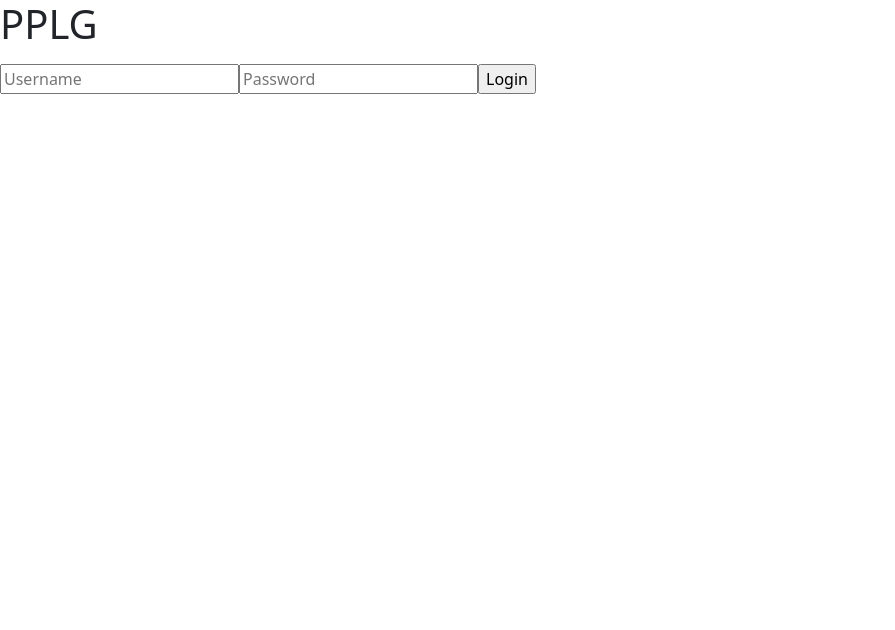
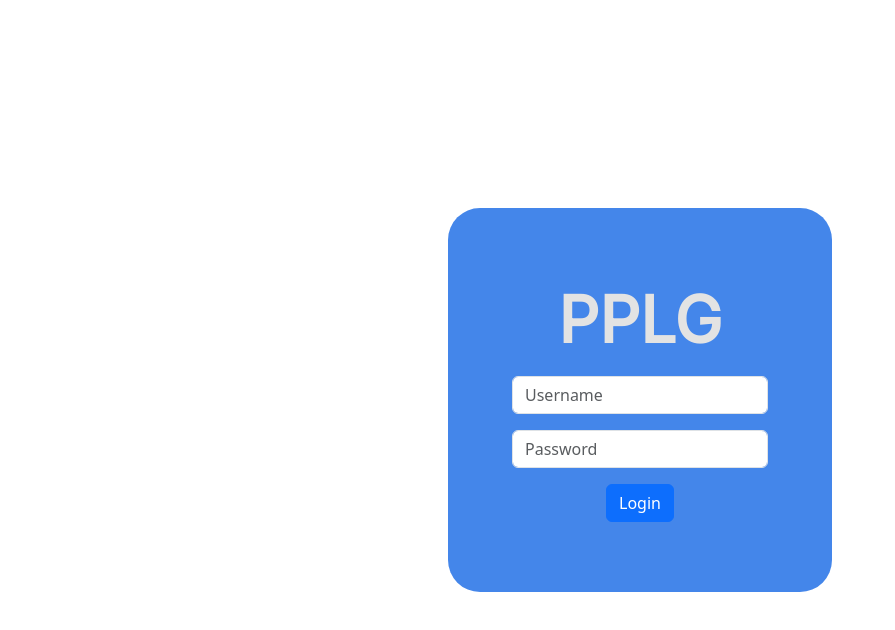
Before and after one commit to fpbismyname/Presensi_PPLG, a React (Vite) app: page / in a window 1280 px wide. Shown: the top 630 px of the page, without its empty margins (0-895 px from the left). Built offline with nearby package versions, Linux system fonts and the light colour scheme.

Commit message:
1.1.1 Updated

```diff
--- a/src/components/Dashboard_1.jsx
+++ b/src/components/Dashboard_1.jsx
@@ -1,18 +1,30 @@
-import React from 'react';
+import React from "react";
 // import '../styles/pages.css';
-import pplg_icon from '../assets/icon.ico';
-import { Card } from 'react-bootstrap';
+import "../styles/Dashboard_1.css";
+import pplg_icon from "../assets/icon.ico";
+import { Card, Container } from "react-bootstrap";
 
 const Dashboard_1 = () => {
-    return (
-        <>
-            <Card>
-                <Card.Title>PPLG</Card.Title>
-                <Card.Subtitle>Pengembangan Perangkat Lunak dan Gim</Card.Subtitle>
-                <Card.Text>Lorem ipsum dolor sit amet, consectetur adipiscing elit, sed do eiusmod tempor incididunt ut labore et dolore magna aliqua. Ut enim ad minim veniam, quis nostrud exercitation ullamco laboris nisi ut aliquip ex ea commodo consequat. Duis aute irure dolor in reprehenderit in voluptate velit esse cillum dolore eu fugiat nulla pariatur. Excepteur sint occaecat cupidatat non proident, sunt in culpa qui officia deserunt mollit anim id est laborum.</Card.Text>
-            </Card>
-        </>
-    )
-}
+  return (
+    <div className="D1">
+      <Container className="my-auto">
+        <Card>
+          <Card.Img src={pplg_icon} />
+          <Card.Title>PPLG</Card.Title>
+          <Card.Subtitle>Pengembangan Perangkat Lunak dan Gim</Card.Subtitle>
+          <Card.Text>
+            Lorem ipsum dolor sit amet, consectetur adipiscing elit, sed do
+            eiusmod tempor incididunt ut labore et dolore magna aliqua. Ut enim
+            ad minim veniam, quis nostrud exercitation ullamco laboris nisi ut
+            aliquip ex ea commodo consequat. Duis aute irure dolor in
+            reprehenderit in voluptate velit esse cillum dolore eu fugiat nulla
+            pariatur. Excepteur sint occaecat cupidatat non proident, sunt in
+            culpa qui officia deserunt mollit anim id est laborum.
+          </Card.Text>
+        </Card>
+      </Container>
+    </div>
+  );
+};
 
 export default Dashboard_1;
--- a/src/pages/LoginPage.jsx
+++ b/src/pages/LoginPage.jsx
@@ -1,5 +1,7 @@
 import React, { useEffect, useState } from "react";
 // import "../styles/pages.css";
+import "../styles/LoginPage.css";
+import { Button, Container, Form } from "react-bootstrap";
 import { useNavigate, Navigate } from "react-router-dom";
 
 const LoginPage = () => {
@@ -45,7 +47,7 @@ const LoginPage = () => {
       localStorage.setItem("Log", true);
       setLog(localStorage.getItem("Log"));
     } else {
-      setEmpty("Username / Password tidak tepat !")
+      setEmpty("Username / Password tidak tepat !");
       localStorage.setItem("Log", false);
       setLog(localStorage.getItem("Log"));
       // navigate('/')
@@ -62,30 +64,58 @@ const LoginPage = () => {
   // }
 
   return (
-    <div className="Card">
-      <div className="InnerCard">
-        <h1 className="titleLogin">PPLG</h1>
-        <p className="FormAlert">{empty}</p>
-        <form onSubmit={handleSubmit} className="Forms">
-          <input
+    <div className="LP">
+      <Container>
+        <Form onSubmit={handleSubmit}>
+          <Form.Label>PPLG</Form.Label>
+          <Form.Group className="mb-3">
+            <Form.Text>{empty}</Form.Text>
+            <Form.Control
+              type="Text"
+              id="User"
               placeholder="Username"
-            type="text"
-            id="User"
               onChange={(e) => setUsername(e.target.value)}
             />
-          <input
+          </Form.Group>
+          <Form.Group className="mb-3">
+            <Form.Control
+              type="Password"
+              id="Pass"
               placeholder="Password"
-            type="text"
-            id="Pass"
               onChange={(e) => setPassword(e.target.value)}
             />
-          <input type="submit" value="Login" id="login" />
-        </form>
-        {/* <button onClick={logTrue}>Log True</button>
-                <button onClick={logFalse}>Log False</button> */}
-      </div>
+          </Form.Group>
+          <Button type="submit" id="Login">
+            Login
+          </Button>
+        </Form>
+      </Container>
     </div>
   );
 };
 
 export default LoginPage;
+
+// <div className="Card">
+//   <div className="InnerCard">
+//     <h1 className="titleLogin">PPLG</h1>
+//     <p className="FormAlert">{empty}</p>
+//     <form onSubmit={handleSubmit} className="Forms">
+//       <input
+//         placeholder="Username"
+//         type="text"
+//         id="User"
+//         onChange={(e) => setUsername(e.target.value)}
+//       />
+//       <input
+//         placeholder="Password"
+//         type="text"
+//         id="Pass"
+//         onChange={(e) => setPassword(e.target.value)}
+//       />
+//       <input type="submit" value="Login" id="login" />
+//     </form>
+//     {/* <button onClick={logTrue}>Log True</button>
+//             <button onClick={logFalse}>Log False</button> */}
+//   </div>
+// </div>
--- /dev/null
+++ b/src/styles/Dashboard_1.css
@@ -0,0 +1,19 @@
+@import url('../styles/GlobalVar.css');
+
+.D1 .card{
+    width: var(--XL);
+    height: auto;
+    align-items: center;
+    justify-content: center;
+    background-color: var(--lightblue);
+    padding: var(--S);
+    gap: var(--S);
+}
+.D1 .card-img{
+    width: var(--M);
+}
+.D1 .container{
+    display: flex;
+    justify-content: center;
+    align-items: center;
+}
--- /dev/null
+++ b/src/styles/GlobalVar.css
@@ -0,0 +1,17 @@
+@import url('https://fonts.googleapis.com/css2?family=Lato&display=swap'); /*Lato*/
+@import url('https://fonts.googleapis.com/css2?family=Inter&family=Lato&display=swap');/*Inter*/
+
+:root{
+    /* color pallete */
+    --white: #e3e3e3;
+    --black: #000000;
+    --lightblue: #4486EA;
+    --selectedblue: rgba(67, 116, 190, 1);
+    --darkblue: #10428C;
+    /* Size Rem*/
+    --S: 2rem;
+    --S1: 4rem;
+    --M: 12rem;
+    --L: 24rem;
+    --XL: 32rem;
+}
--- /dev/null
+++ b/src/styles/LoginPage.css
@@ -0,0 +1,25 @@
+@import url('../styles/GlobalVar.css');
+
+.LP .container{
+    background-color: var(--lightblue);
+    width: var(--L);
+    height: var(--L);
+    padding: var(--S1);
+    text-align: center;
+    border-radius: var(--S);
+    position: absolute;
+    transform: translate(-50%, 50%);
+    bottom: 50%;
+    left: 50%;
+}
+
+.LP .form-label{
+    font-size: var(--S1);
+    font-family: Inter;
+    font-weight: bold;
+    color: var(--white);
+}
+
+.LP .form-control:focus{
+    border-color: var(--white);
+}
--- a/src/styles/navbar.css
+++ b/src/styles/navbar.css
@@ -1,15 +1,4 @@
-@import url('https://fonts.googleapis.com/css2?family=Lato&display=swap'); /*Lato*/
-@import url('https://fonts.googleapis.com/css2?family=Inter&family=Lato&display=swap');/*Inter*/
-
-:root{
-    /* color pallete */
-    --white: #e3e3e3;
-    --black: #000000;
-    --lightblue: #4486EA;
-    --selectedblue: rgba(67, 116, 190, 1);
-    --darkblue: #10428C;
-}
-
+@import url(../styles/GlobalVar.css);
 /* Navbar Style */
 .navbar, .navbar-default{
     background-color: var(--lightblue);
@@ -20,6 +9,7 @@
 .navbar-brand, .nav-link{
     font-weight: 900;
     cursor: pointer;
+    transition: color 0.2s;
     margin: 0rem 1.5rem;
     color: var(--white);
 }
--- a/src/styles/pages.css
+++ /dev/null
@@ -1,213 +0,0 @@
-@import url('https://fonts.googleapis.com/css2?family=Lato&display=swap'); /*Lato*/
-@import url('https://fonts.googleapis.com/css2?family=Inter&family=Lato&display=swap');/*Inter*/
-
-/* Variable style */
-:root{
-    /* color pallete */
-    --white: #e3e3e3;
-    --black: #000000;
-    --lightblue: #4486EA;
-    --selectedblue: rgba(67, 116, 190, 1);
-    --darkblue: #10428C;
-    /* responsive view pixel*/
-    --res500px: calc(1vh + 500px);
-    --res300px: calc(1vh + 300px);
-    --res30px: calc(1vh + 30px);
-    --res20px: calc(1vh + 20px);
-    --res10px: calc(1vh + 10px);
-    --res5px: calc(1vh + 5px);
-    --res0px: 0px;
-    /* responsive view point*/
-    --res8pt: calc(1vh + 8pt);
-    --res12pt: calc(1vh + 12pt);
-    --res24pt: calc(1vh + 24pt);
-    --res32pt: calc(1vh + 32pt);
-    /* animation rules  */
-    --linear: 0.1s linear;
-    --ease-in: 0.1s ease-in;
-    --ease-out: 0.1s ease-out;
-    --ease-in-out: 0.1s ease-in-out;
-    /* font weight (font bold) */
-    --regular: 200;
-    --medium: 600;
-    --bold: 900;
-}
-
-/*Login Page Stylesheet*/
-:root{
-    margin: 0px;
-    padding: 0px;
-    background-color:rgb(179, 187, 255);
-    font-family: Inter;
-    -webkit-tap-highlight-color: transparent;
-}
-
-/* Card Login Style */
-.Card{
-    height: max-content;
-    width: var(--res300px);
-    background-color: var(--lightblue);
-    border-radius: var(--res30px);
-    padding: var(--res30px);
-    word-wrap: break-word;
-    position: absolute;
-    transform: translate(-50%, 50%);
-    color: var(--white);
-    left: 50%;
-    bottom: 50%;
-}
-
-.FormAlert{
-    text-align: center;
-    font-size: var(--res8px);
-    color: rgb(255, 230, 0);
-}
-
-.InnerCard{
-    display: flex;
-    justify-content: center;
-    align-items: center;
-    flex-direction: column;
-}
-
-.Forms{
-    display: flex;
-    flex-direction: column;
-    align-items: center;
-    gap: var(--res10px);
-}
-
-.titleLogin{
-    font-size: calc(1vw + 24pt);
-    line-height: 10px;
-    margin: calc(var(--res10px) + 24px);
-}
-
-#User{
-    background-color: var(--white);
-    padding: var(--res10px) var(--res30px);
-    transition: outline var(--ease-in-out);
-    border: none;
-    border-radius: var(--res30px);
-}
-
-#User:focus{
-    outline: solid var(--darkblue) 5px;
-}
-
-#Pass{
-    background-color: var(--white);
-    padding: var(--res10px) var(--res30px);
-    transition: outline var(--ease-in-out);
-    border: none;
-    border-radius: var(--res30px);
-}
-
-#Pass:focus{
-    outline: solid var(--darkblue) 5px;
-}
-
-#login{
-    background-color: var(--white);
-    border: none;
-    border-radius: var(--res30px);
-    padding: var(--res5px) var(--res10px);
-    color: var(--black);
-    transition: color var(--ease-in-out), background var(--ease-in-out);
-    font-weight: 700;
-    width: max-content;
-}
-
-#login:hover{
-    background-color: var(--darkblue);
-    color: var(--white);
-}
-
-/* Navbar */
-.Navbar{
-    display: flex;
-    flex-direction: row;
-    background-color: var(--lightblue);
-    color: var(--white);
-    font-weight: var(--bold);
-    font-family: Inter;
-    border-radius: var(--res30px);
-    justify-content: space-between;
-}
-
-.Navbar, ul{
-    display: flex;
-    margin: var(--res0px);
-    /* background-color: blue; */
-}
-
-.Navbar, ul, li{
-    position: flex;
-    list-style: none;
-    /* gap: var(--res10px); */
-    /* background-color: red; */
-}
-
-li {
-    background-color: rgba(67, 116, 190, 0);
-    display: block;
-    border-radius: var(--res30px);
-    cursor: pointer;
-    transition: background-color var(--ease-in-out);
-    padding: var(--res10px);
-    cursor: pointer;
-}
-
-li:hover {
-    background-color: var(--selectedblue);
-}
-
-.Nav_Brand{
-    display: flex;
-    flex-direction: row;
-    font-size: var(--res8pt);
-    font-weight: var(--bold);
-    margin: var(--res10px);
-}
-
-
-/* Dashboard Page Stylesheet */
-.DashboardMain{
-    display: flex;
-    gap: var(--res30px);
-    flex-direction: column;
-}
-.innerDashboard{
-    display: flex;
-    flex-direction: row;
-    justify-content: center;
-    align-items: center;
-}
-.PPLG_Text{
-    font-family: Lato;
-    background-color: var(--lightblue);
-    padding: var(--res30px);
-    color: var(--white);
-    width: var(--res500px);
-    display: flex;
-    flex-direction: column;
-    justify-content: center;
-    align-items: center;
-    height: max-content;
-    border-radius: var(--res30px);
-    line-height: var(--res24pt);
-}
-.description_Dashboard{
-    font-size: var(--res8pt);
-}
-.title_Dashboard{
-    font-size: var(--res24pt);
-}
-
-/* Daftar Kelas */
-.Dftr_Absns{
-    position: absolute;
-    transform: translate(-50%, 50%);
-    left: 50%;
-    bottom: 50%;
-}
```
Lines whose indentation alone changed are shown as unchanged.
